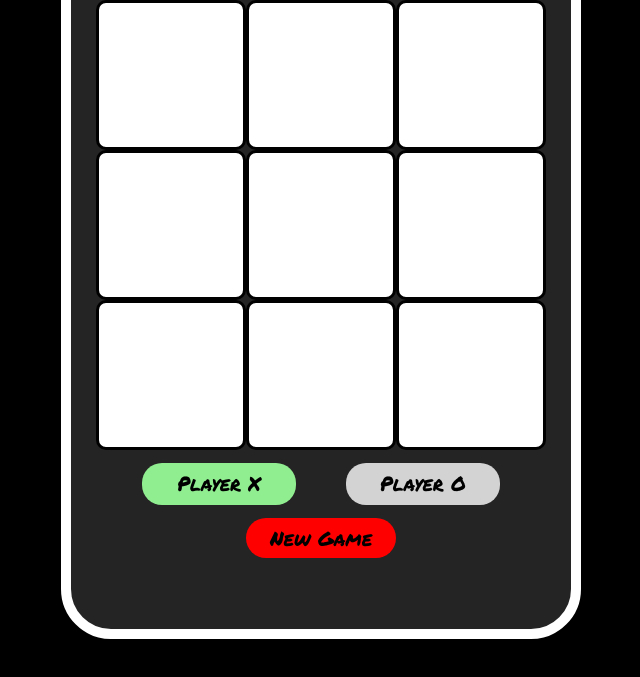
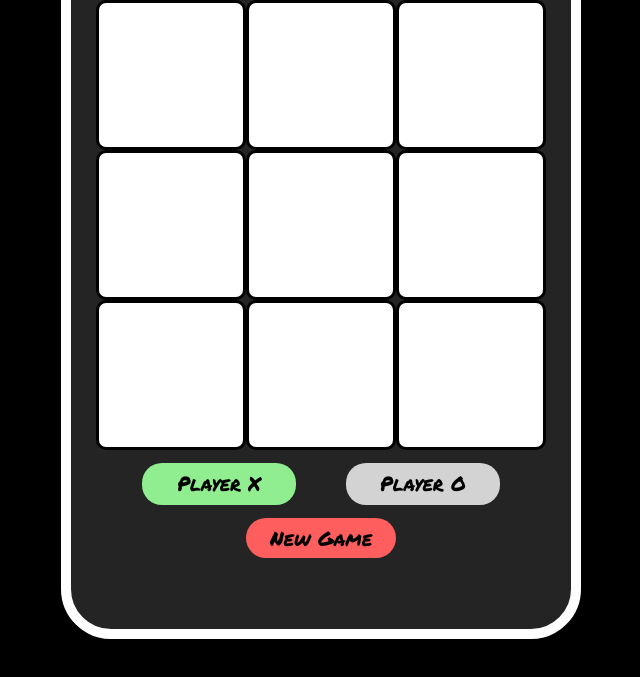
Before and after one commit to clarencechaan/tic-tac-toe2, a plain HTML site: page index.html in a window 1280 px wide. Shown: the part 129-806 px from the top of the page, without its empty margins (327-967 px from the left). Drawn offline with Linux system fonts and the light colour scheme.

Commit message:
lightened new game button

```diff
--- a/style.css
+++ b/style.css
@@ -81,7 +81,7 @@ button {
     cursor: pointer;
     font-family: 'Permanent Marker', cursive;
     transition: .3s;
-    background-color: red;
+    background-color: rgb(255, 94, 94);
 }
 
 button:hover {
```
